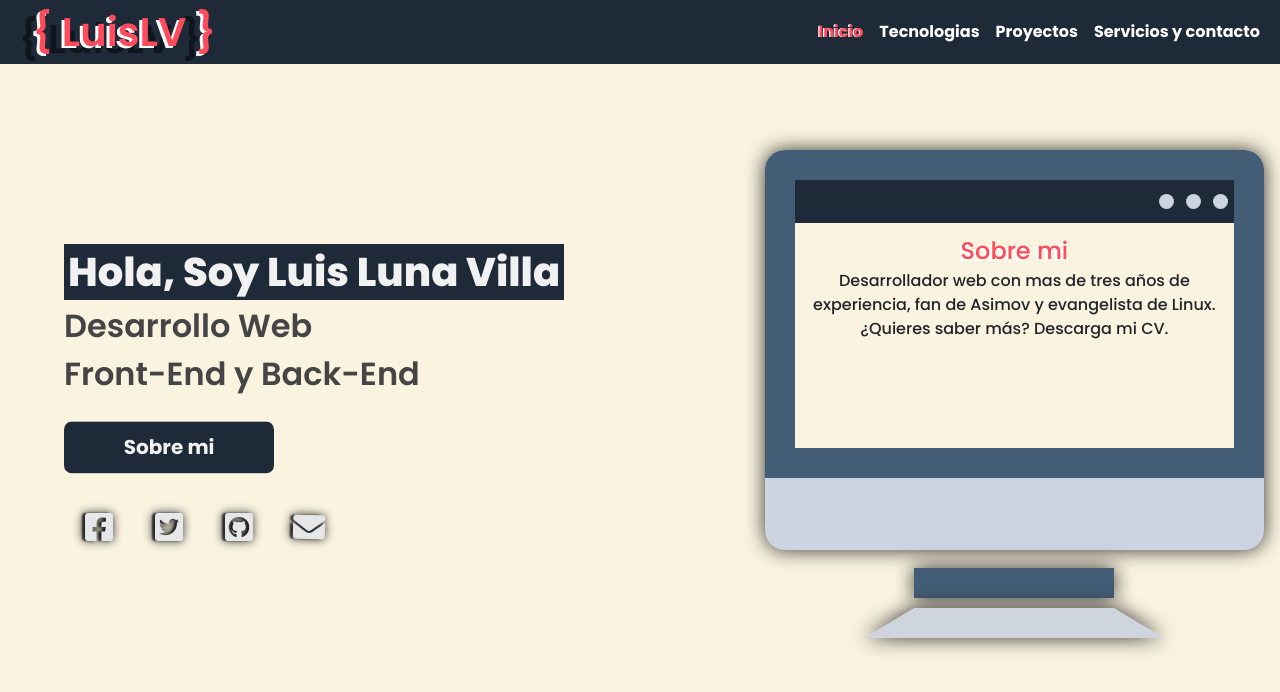
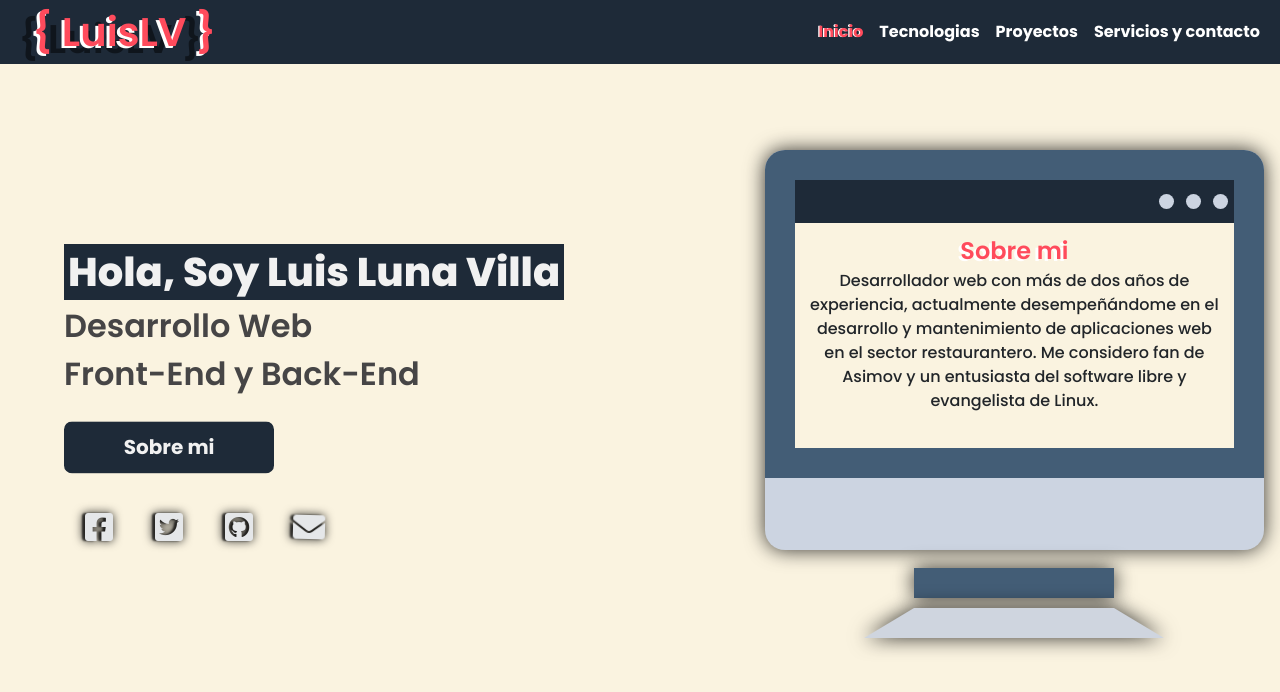
Before and after one commit to LuisLunaV/portafolio_web_2025, a Vue app: page /inicio in a window 1280 px wide. Both pictures are taken after a click on the button "Sobre mi". Shown: the top 692 px of the page. Built offline with nearby package versions, Linux system fonts and the light colour scheme.

Commit message:
sobre mi

```diff
--- a/src/modules/portafolio/components/pc/ComputadoraPc.vue
+++ b/src/modules/portafolio/components/pc/ComputadoraPc.vue
@@ -13,7 +13,7 @@
             <!-- <div :class="['sobre-mi-msg',{'openBox':estaAbierto, 'closeBox':!estaAbierto}]"> -->
             <p
               :class="[
-                'p-sobre-mi box-bottom text-center poppins-medium',
+                'p-sobre-mi box-bottom text-center poppins-semibold',
                 {
                   'fs-2': dispositivo == 'grande',
                   'fs-3': dispositivo == 'mediano',
@@ -24,15 +24,14 @@
               Sobre mi
             </p>
             <p class="poppins-medium text-center box-bottom">
-              Desarrollador web con mas de tres años de experiencia, fan de Asimov y evangelista de
-              Linux. ¿Quieres saber más? Descarga mi CV.
+              Desarrollador web con más de dos años de experiencia, actualmente desempeñándome en el desarrollo y mantenimiento de aplicaciones web en el sector restaurantero. Me considero fan de Asimov y un entusiasta del software libre y evangelista de Linux.
             </p>
             <!-- <div class="div-btn-cv box-bottom">
               <button class="button-animacion btn-cv rounded-3 poppins-bold">Descarga mi CV</button>
             </div> -->
           </div>
           <div v-else class="sobre-mi-logo">
-            <span class="poppins-bold">{{ logo }}</span>
+            <span class="box-top poppins-bold">{{ logo }}</span>
           </div>
         </div>
       </div>
```
